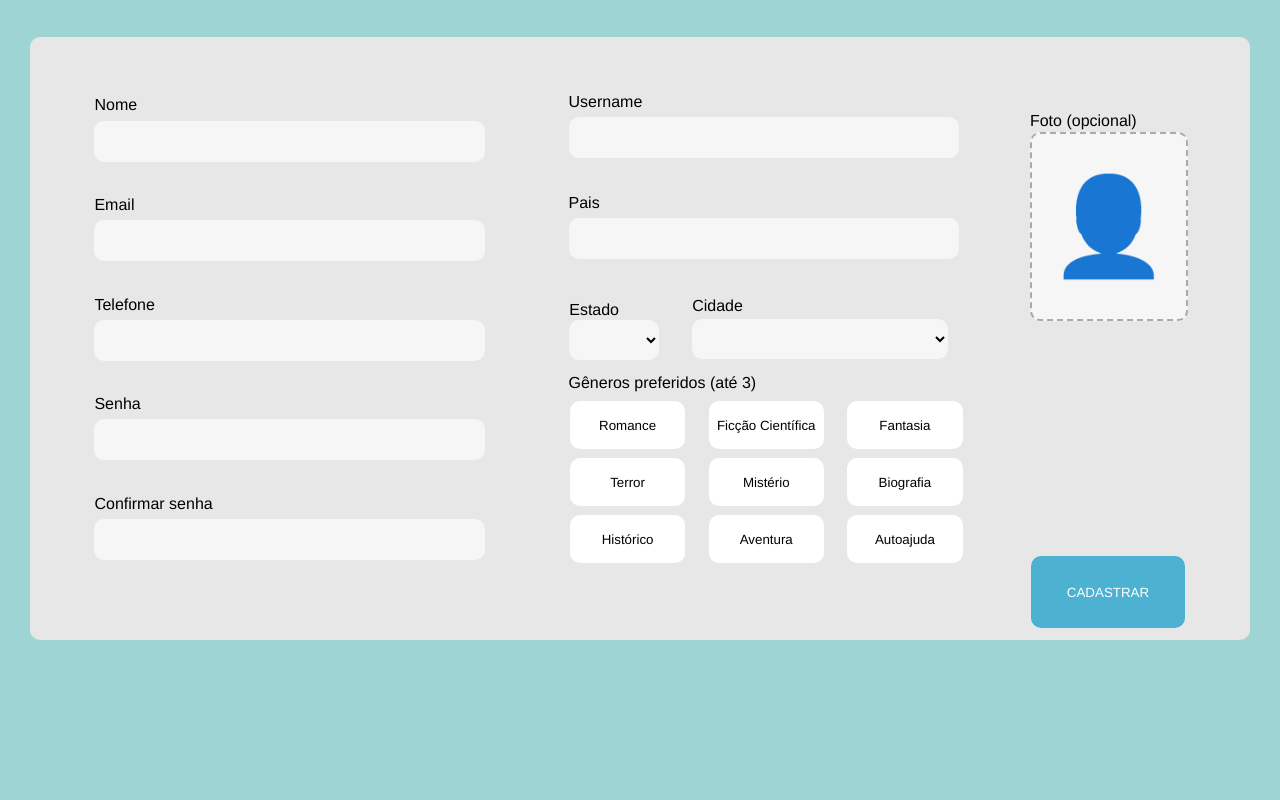
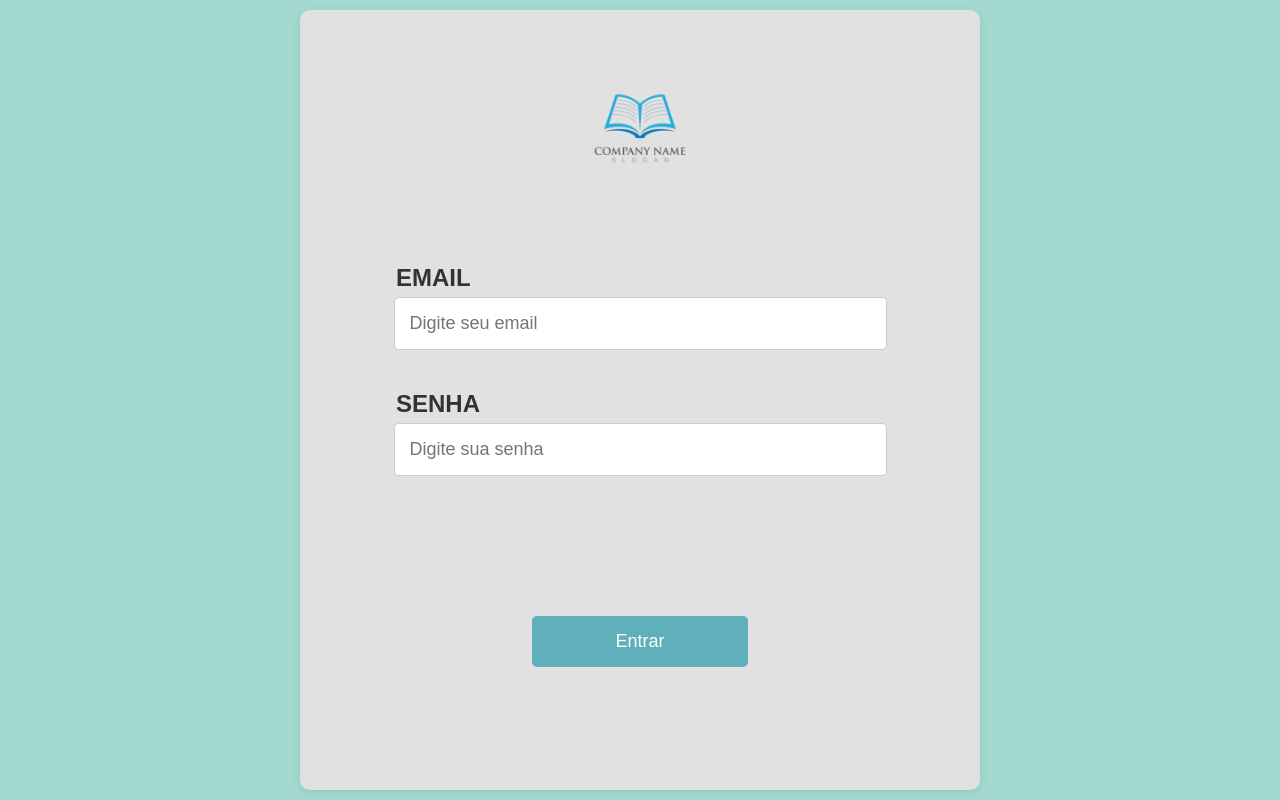
Before and after one commit to apogeu-grupo1/processo-seletivo, a Flask app: page / in a window 1280 px wide. Run offline with Flask 3, Linux system fonts and the light colour scheme; lists and menus that the app fills with data are empty.

Commit message:
integraçao pagina login e cookies

```diff
--- a/root/app.py
+++ b/root/app.py
@@ -1,23 +1,19 @@
-from flask import Flask, redirect, render_template, request, jsonify
+import os
+import hashlib
+import uuid
+from flask import Flask, render_template, request, jsonify, redirect, session, url_for
 import sqlite3
 from flask_bcrypt import Bcrypt
 
 app = Flask(__name__)
+app.secret_key = os.urandom(24)
 bcrypt = Bcrypt(app)
-
 DATABASE = 'Alexandria.db'
 
 def connect_db():
     return sqlite3.connect(DATABASE)
 
-
-@app.route('/')
-def index():
-    return render_template('cadastro.html')
-
-@app.route('/register', methods=['POST'])
-def register():
-    data = request.json
+def insert_cliente(data):
     nome = data.get('nome')
     email = data.get('email')
     telefone = data.get('telefone')
@@ -33,98 +29,121 @@ def register():
     with connect_db() as conn:
         cursor = conn.cursor()
         cursor.execute('''INSERT INTO Clientes
-            ("Nome Cliente", "Email Cliente", "Telefone Cliente", "Username Cliente", "Pais Cliente", "Estado Cliente","Cidade Cliente",  "Generos Cliente", "Foto Cliente", "Hash Senha Cliente")
+            ("Nome Cliente", "Email Cliente", "Telefone Cliente", "Username Cliente", "Pais Cliente", "Estado Cliente",
+            "Cidade Cliente", "Generos Cliente", "Foto Cliente", "Hash Senha Cliente")
             VALUES (?, ?, ?, ?, ?, ?, ?, ?, ?, ?)''',
             (nome, email, telefone, username, pais, estado, cidade, generosPreferidos, fotoCliente, hash_senha))
         conn.commit()
 
+
+@app.route('/', methods=['GET'])
+def homepage():
+    login_token = session.get('login_token')
+    if login_token:
+        return render_template('/home')
+    else:
+        return render_template('login.html')
+
+@app.route('/login', methods=['POST'])
+def loginPost():
+    data = request.json
+    email = data.get('email')
+    password = data.get('password')
+
+    with sqlite3.connect(DATABASE) as conn:
+        cursor = conn.cursor()
+
+        cursor.execute('''SELECT "UUID Cliente", "Hash Senha Cliente"
+                        FROM Clientes
+                        WHERE "Email Cliente" = ?''', (email,))
+        result = cursor.fetchone()
+
+        if not result:
+            return jsonify({'error': 'E-mail não encontrado!'}), 404
+
+        uuid_cliente, hash_senha_armazenada = result
+
+        if not bcrypt.check_password_hash(hash_senha_armazenada, password):
+            return jsonify({'error': 'Senha incorreta!'}), 401
+
+        login_token = str(uuid.uuid4())
+        cursor.execute('''UPDATE Clientes SET "Login Token" = ? WHERE "UUID Cliente" = ?''', (login_token, uuid_cliente))
+        conn.commit()
+
+        session['login_token'] = login_token
+        print(f"Login token stored in session: {login_token}")
+
+        return redirect(url_for('home'))
+
+
+@app.route('/register', methods=['GET'])
+def index():
+    return render_template('cadastro.html')
+
+@app.route('/register', methods=['POST'])
+def register():
+    data = request.json
+    insert_cliente(data)
     return jsonify({'message': 'Cadastro realizado com sucesso!'})
 
+def search_books(query=None):
+    with connect_db() as conn:
+        cursor = conn.cursor()
+        if query:
+            cursor.execute('''
+                SELECT "Nome Livro", "Autor Livro", "ISBN Livro", "Descricao do Livro", "Foto Capa"
+                FROM Livros
+                WHERE "Nome Livro" LIKE ? OR "Autor Livro" LIKE ?
+            ''', ('%' + query + '%', '%' + query + '%'))
+        else:
+            cursor.execute('SELECT "Nome Livro", "Autor Livro", "ISBN Livro", "Descricao do Livro", "Foto Capa" FROM Livros')
+        return cursor.fetchall()
 
 @app.route('/search')
 def search():
     query = request.args.get('q')
-
-    conn = connect_db()
-    cursor = conn.cursor()
-
-    if query:
-        cursor.execute('''
-            SELECT "Nome Livro", "Autor Livro", "ISBN Livro", "Descricao do Livro", "Foto Capa"
-            FROM Livros
-            WHERE "Nome Livro" LIKE ? OR "Autor Livro" LIKE ?
-        ''', ('%' + query + '%', '%' + query + '%'))
-    else:
-        cursor.execute('SELECT "Nome Livro", "Autor Livro", "ISBN Livro", "Descricao do Livro", "Foto Capa" FROM Livros')
-
-    rows = cursor.fetchall()
-    conn.close()
-
+    rows = search_books(query)
     data = [{"titulo": row[0], "autor": row[1], "isbn": row[2], "descricao": row[3], "foto": row[4]} for row in rows]
-
     return render_template('busca-livros.html', data=data)
 
+def get_genero_data(cursor, nome_genero):
+    cursor.execute('''
+            SELECT Livros."UUID Livro", Livros."Nome Livro", Livros."Autor Livro", Livros."ISBN Livro", Livros."Descricao do Livro", Livros."Foto Capa"
+            FROM Livros
+            JOIN Generos ON Livros."UUID Genero" = Generos."UUID Genero"
+            WHERE Generos."Nome Genero" = ?;
+        ''', (nome_genero,))
+    return cursor.fetchall()
 
 @app.route('/home')
 def home():
-    query = '2'  # UUID_CLiente#
+    login_token = session.get('login_token')
+    if not login_token:
+        return redirect(url_for('loginPost'))
 
-    conn = connect_db()
-    cursor = conn.cursor()
+    cliente_id = '2'  # UUID do cliente atual
 
-    cursor.execute('''
+    with connect_db() as conn:
+
+        cursor = conn.cursor()
+        cursor.execute('''
             SELECT "Generos Cliente"
             FROM Clientes
             WHERE "UUID Cliente" = ?
-        ''', (query,))
+        ''', (cliente_id,))
 
-    rows = cursor.fetchall()
-    if not rows:
-        conn.close()
-        return render_template('pagina-inicial.html', data1=[], data2=[], data3=[], genero1=[], genero2=[], genero3=[])
+        generos_cliente = cursor.fetchone()
+        lista_generos = generos_cliente[0].split(", ") if generos_cliente else []
 
-    generos_cliente = rows[0][0]
-    lista_generos = generos_cliente.split(", ") if generos_cliente else []
+        # Obtenha livros para os gêneros preferidos do cliente
+        data_genero = [get_genero_data(cursor, genero) for genero in lista_generos[:3]]
 
-    def get_genero_data(nome_genero):
-        cursor.execute('''
-                SELECT "UUID Genero", "Nome Genero"
-                FROM Generos
-                WHERE "Nome Genero" = ?
-            ''', (nome_genero,))
+    # Preparar os dados para renderização
+    data1 = [{"id": row[0], "nome": row[1], "autor": row[2], "ISBN": row[3], "descricao": row[4], "foto": row[5]} for row in data_genero[0]] if len(data_genero) > 0 else []
+    data2 = [{"id": row[0], "nome": row[1], "autor": row[2], "ISBN": row[3], "descricao": row[4], "foto": row[5]} for row in data_genero[1]] if len(data_genero) > 1 else []
+    data3 = [{"id": row[0], "nome": row[1], "autor": row[2], "ISBN": row[3], "descricao": row[4], "foto": row[5]} for row in data_genero[2]] if len(data_genero) > 2 else []
 
-        rows = cursor.fetchall()
-        print(rows)
-        return [{"id_genero": row[0], "nome": row[1]} for row in rows]
-
-    data_genero1 = get_genero_data(lista_generos[0]) if len(lista_generos) > 0 else []
-    data_genero2 = get_genero_data(lista_generos[1]) if len(lista_generos) > 1 else []
-    data_genero3 = get_genero_data(lista_generos[2]) if len(lista_generos) > 2 else []
-
-    uuid_genero1 = data_genero1[0]["id_genero"] if data_genero1 else None
-    uuid_genero2 = data_genero2[0]["id_genero"] if data_genero2 else None
-    uuid_genero3 = data_genero3[0]["id_genero"] if data_genero3 else None
-
-    def get_livros_data(uuid_genero):
-        if uuid_genero:
-            cursor.execute('''
-                    SELECT "UUID Livro", "Nome Livro", "Autor Livro", "ISBN Livro", "UUID Genero", "Descricao do Livro", "Foto Capa"
-                    FROM Livros
-                    WHERE "UUID Genero" = ?
-                ''', (uuid_genero,))
-
-            rows = cursor.fetchall()
-            print(rows)
-            return [{"id": row[0], "nome": row[1], "autor": row[2], "ISBN": row[3], "id-genero": row[4], "descricao": row[5], "foto": row[6]} for row in rows]
-        return []
-
-    data_genero_livros1 = get_livros_data(uuid_genero1)
-    data_genero_livros2 = get_livros_data(uuid_genero2)
-    data_genero_livros3 = get_livros_data(uuid_genero3)
-
-    conn.close()
-
-    return render_template('pagina-inicial.html', genero1=data_genero1, genero2=data_genero2, genero3=data_genero3, data1=data_genero_livros1, data2=data_genero_livros2, data3=data_genero_livros3)
+    return render_template('pagina-inicial.html', data1=data1, data2=data2, data3=data3)
 
 if __name__ == '__main__':
     app.run(debug=True)
--- /dev/null
+++ b/root/static/css/login.css
@@ -0,0 +1,62 @@
+body {
+    font-family: Arial, sans-serif;
+    background-color: #A3DAD0;
+    display: flex;
+    justify-content: center;
+    align-items: center;
+    height: 100vh;
+    margin: 0;
+}
+
+.login-container {
+    background-color: #E1E1E1;
+    width: 600px;
+    height: 700px;
+    padding: 40px;
+    border-radius: 10px;
+    box-shadow: 0 2px 10px rgba(0, 0, 0, 0.1);
+    text-align: center;
+}
+
+.login-container img {
+    width: 160px;
+    height: 160px;
+    margin-bottom: 50px;
+}
+
+.login-container label {
+    display: block;
+    text-align: left;
+    font-weight: bold;
+    font-size: 24px;
+    margin-bottom: 5px;
+    margin-left: 56px;
+    color: #333;
+}
+
+.login-container input[type="email"],
+.login-container input[type="password"] {
+    width: 461px;
+    padding: 15px;
+    margin-bottom: 40px;
+    border: 1px solid #ccc;
+    border-radius: 5px;
+    font-size: 18px;
+}
+
+.login-container button {
+    width: 216px;
+    padding: 15px;
+    background-color: #5FB0BA;
+    border: none;
+    border-radius: 5px;
+    color: white;
+    font-size: 18px;
+    cursor: pointer;
+    margin-top: 100px;
+
+}
+
+.login-container button:hover {
+    background-color: #50929E;
+}
--- a/root/static/js/cadastro.js
+++ b/root/static/js/cadastro.js
@@ -117,11 +117,11 @@ document.getElementById('submitButton').addEventListener('click', async function
     .then(response => response.json())
     .then(data => {
         if (data.message === 'Cadastro realizado com sucesso!') {
-            window.location.href = '/home';
+            window.location.href = '/'; // Acesso à rota '/' (home) para verificar se o login é necessário
         } else {
             alert('Erro ao realizar o cadastro: ' + data.message);
         }
-        })
+    })
     .catch(error => console.error('Error:', error));
 });
 
--- /dev/null
+++ b/root/static/js/login.js
@@ -0,0 +1,42 @@
+document.getElementById('submitLogin').addEventListener('click', async function(e) {
+    e.preventDefault();
+
+    const formData = {
+        email: document.getElementById('email').value,
+        password: document.getElementById('password').value,
+    };
+
+    fetch('/login', {
+        method: 'POST',
+        headers: {
+            'Content-Type': 'application/json'
+        },
+        body: JSON.stringify(formData)
+    })
+    .then(response => {
+        if (response.redirected) {
+            // Se o backend redirecionar, o navegador é redirecionado
+            window.location.href = response.url;
+            return;  // Pare a execução aqui se houver redirecionamento
+        } else if (response.ok) {
+            return response.json();
+        } else {
+            // Se a resposta for 400 ou 500, a resposta é tratada como erro
+            return response.text().then(text => {
+                throw new Error(text || response.statusText);
+            });
+        }
+    })
+
+    .then(data => {
+        if (data && data.error) {
+            alert(data.error);
+        } else if (data && data.message) {
+            alert(data.message);
+        }
+    })
+    .catch(error => {
+        console.error('Error:', error);
+        alert('Ocorreu um erro ao fazer login. Por favor, tente novamente.');
+    })
+});
--- /dev/null
+++ b/root/templates/login.html
@@ -0,0 +1,26 @@
+<!DOCTYPE html>
+<html lang="pt-br">
+<head>
+
+    <meta charset="UTF-8">
+    <meta name="viewport" content="width=device-width, initial-scale=1.0">
+    <title>Login</title>
+    <link rel="stylesheet" href="/static/css/login.css">
+</head>
+
+<body>
+
+    <div class="login-container">
+        <img class = "logo-img" src="/static/img/logo.png" alt="Logo">
+        <form action="#">
+            <label for="email">EMAIL</label>
+            <input type="email" id="email" placeholder="Digite seu email" required>
+
+            <label for="password">SENHA</label>
+            <input type="password" id="password" placeholder="Digite sua senha" required>
+            <button id="submitLogin" type="submit">Entrar</button>
+        </form>
+    </div>
+</body>
+<script src="/static/js/login.js"></script>
+</html>
--- a/root/templates/pagina-inicial.html
+++ b/root/templates/pagina-inicial.html
@@ -9,7 +9,7 @@
 <body>
     <nav class="navbar">
         <div class="logo">
-            <a href="/templates/pagina-inicial.html">
+            <a href="/home">
                 <img src="/static/img/logo.png" alt="Logo" height="150"> <!-- Mudar a logo depois -->
             </a>
         </div>
```
